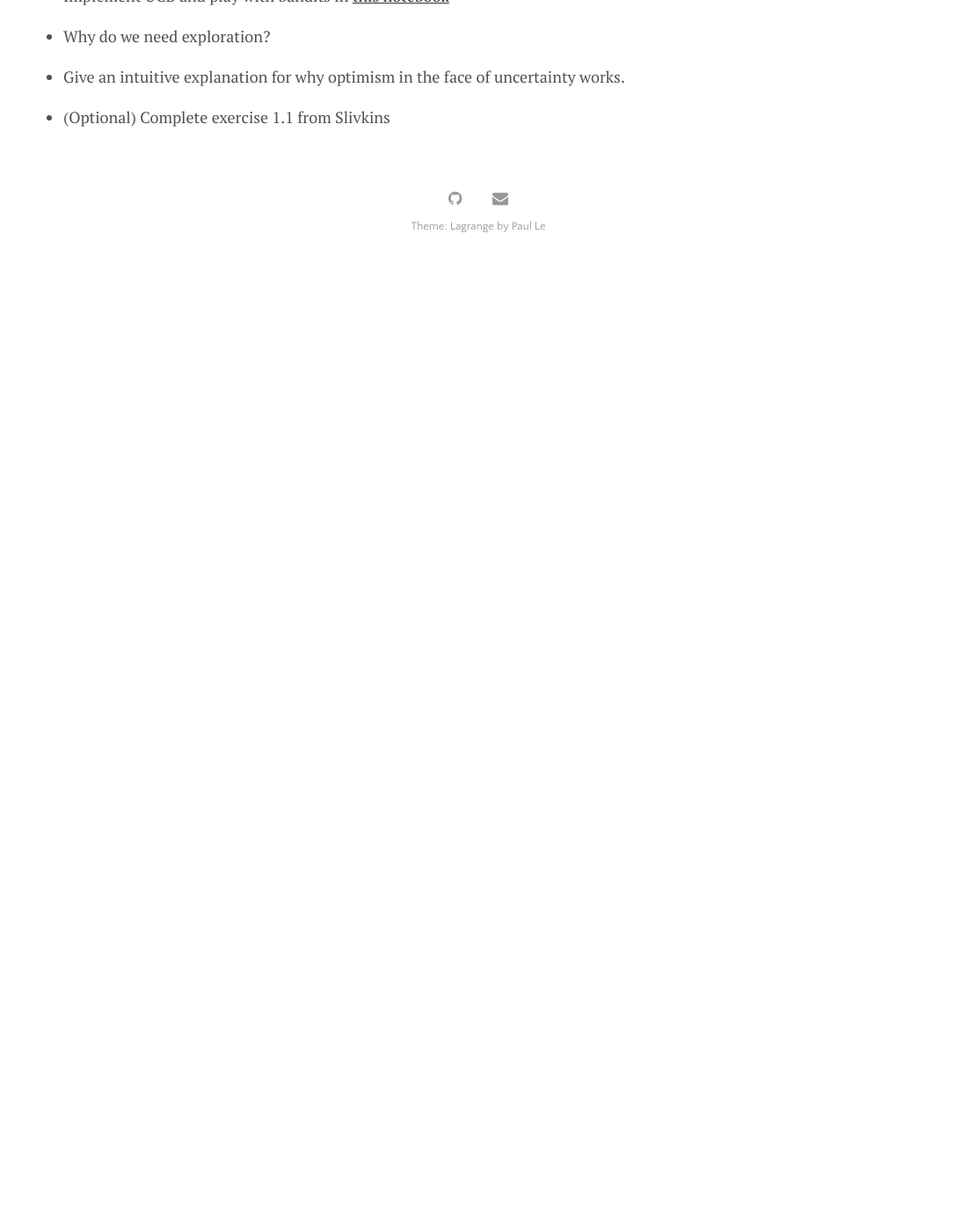
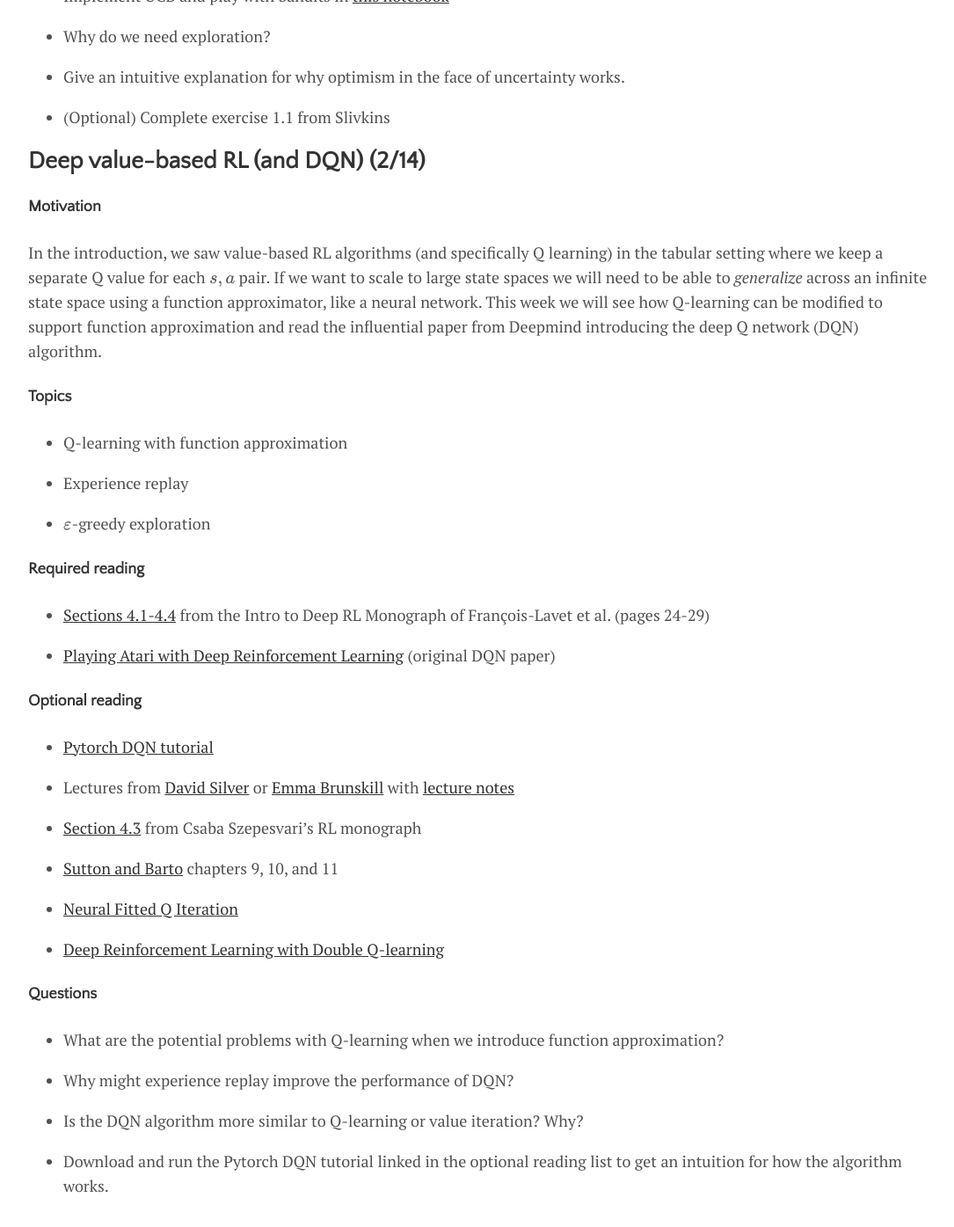
Before and after one commit to willwhitney/mathsdl-spring20, a Jekyll site: the page built from parallel.md, in a window 1280 px wide and 1400 px high, scrolled down 2399 px. Shown: the top 1395 px of the window at 88% size, without its empty margins (96-1181 px from the left). Built offline with Jekyll 4.4.1, drawn with Linux system fonts in a browser that asks for light colours; nearby versions of some CDN libraries; formulas are drawn with MathJax 3; before the commit the page ends 2702 px from its top, so only the background shows below that.

Commit message:
add readings for 2/14

```diff
--- a/parallel.md
+++ b/parallel.md
@@ -125,3 +125,72 @@ which has near optimal worst-case regret.
     uncertainty works.
 
 -   (Optional) Complete exercise 1.1 from Slivkins
+
+
+Deep value-based RL (and DQN) (2/14)
+------------------------------------
+
+#### Motivation
+
+In the introduction, we saw value-based RL algorithms (and specifically
+Q learning) in the tabular setting where we keep a separate Q value for
+each $ s,a$ pair. If we want to scale to large state spaces we will need
+to be able to *generalize* across an infinite state space using a
+function approximator, like a neural network. This week we will see how
+Q-learning can be modified to support function approximation and read
+the influential paper from Deepmind introducing the deep Q network (DQN)
+algorithm.
+
+#### Topics
+
+-   Q-learning with function approximation
+
+-   Experience replay
+
+-   $\varepsilon$-greedy exploration
+
+#### Required reading
+
+-   [Sections 4.1-4.4](https://arxiv.org/pdf/1811.12560.pdf) from the
+    Intro to Deep RL Monograph of François-Lavet et al. (pages 24-29)
+
+-   [Playing Atari with Deep Reinforcement
+    Learning](https://arxiv.org/pdf/1312.5602.pdf) (original DQN paper)
+
+#### Optional reading
+
+-   [Pytorch DQN
+    tutorial](https://pytorch.org/tutorials/intermediate/reinforcement_q_learning.html)
+
+-   Lectures from [David
+    Silver](https://www.youtube.com/watch?v=UoPei5o4fps&list=PLzuuYNsE1EZAXYR4FJ75jcJseBmo4KQ9-&index=6)
+    or [Emma
+    Brunskill](https://www.youtube.com/watch?v=gOV8-bC1_KU&list=PLoROMvodv4rOSOPzutgyCTapiGlY2Nd8u&index=6)
+    with [lecture
+    notes](https://web.stanford.edu/class/cs234/slides/lnotes6.pdf)
+
+-   [Section
+    4.3](https://sites.ualberta.ca/~szepesva/papers/RLAlgsInMDPs-lecture.pdf)
+    from Csaba Szepesvari’s RL monograph
+
+-   [Sutton and Barto](http://incompleteideas.net/book/the-book.html)
+    chapters 9, 10, and 11
+
+-   [Neural Fitted Q
+    Iteration](http://ml.informatik.uni-freiburg.de/former/_media/publications/rieecml05.pdf)
+
+-   [Deep Reinforcement Learning with Double
+    Q-learning](https://arxiv.org/abs/1509.06461)
+
+#### Questions
+
+-   What are the potential problems with Q-learning when we introduce
+    function approximation?
+
+-   Why might experience replay improve the performance of DQN?
+
+-   Is the DQN algorithm more similar to Q-learning or value iteration?
+    Why?
+
+-   Download and run the Pytorch DQN tutorial linked in the optional
+    reading list to get an intuition for how the algorithm works.
```
